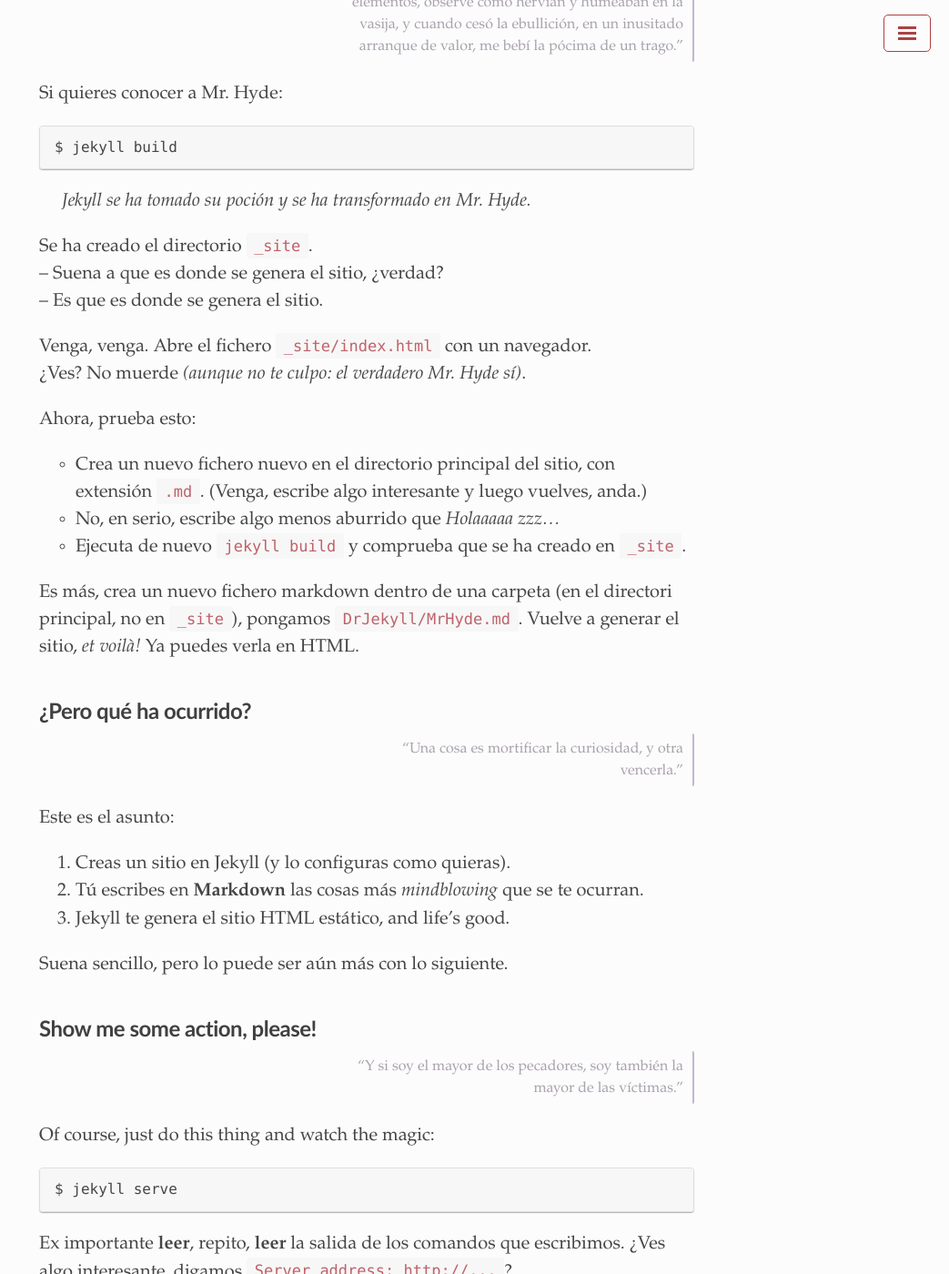
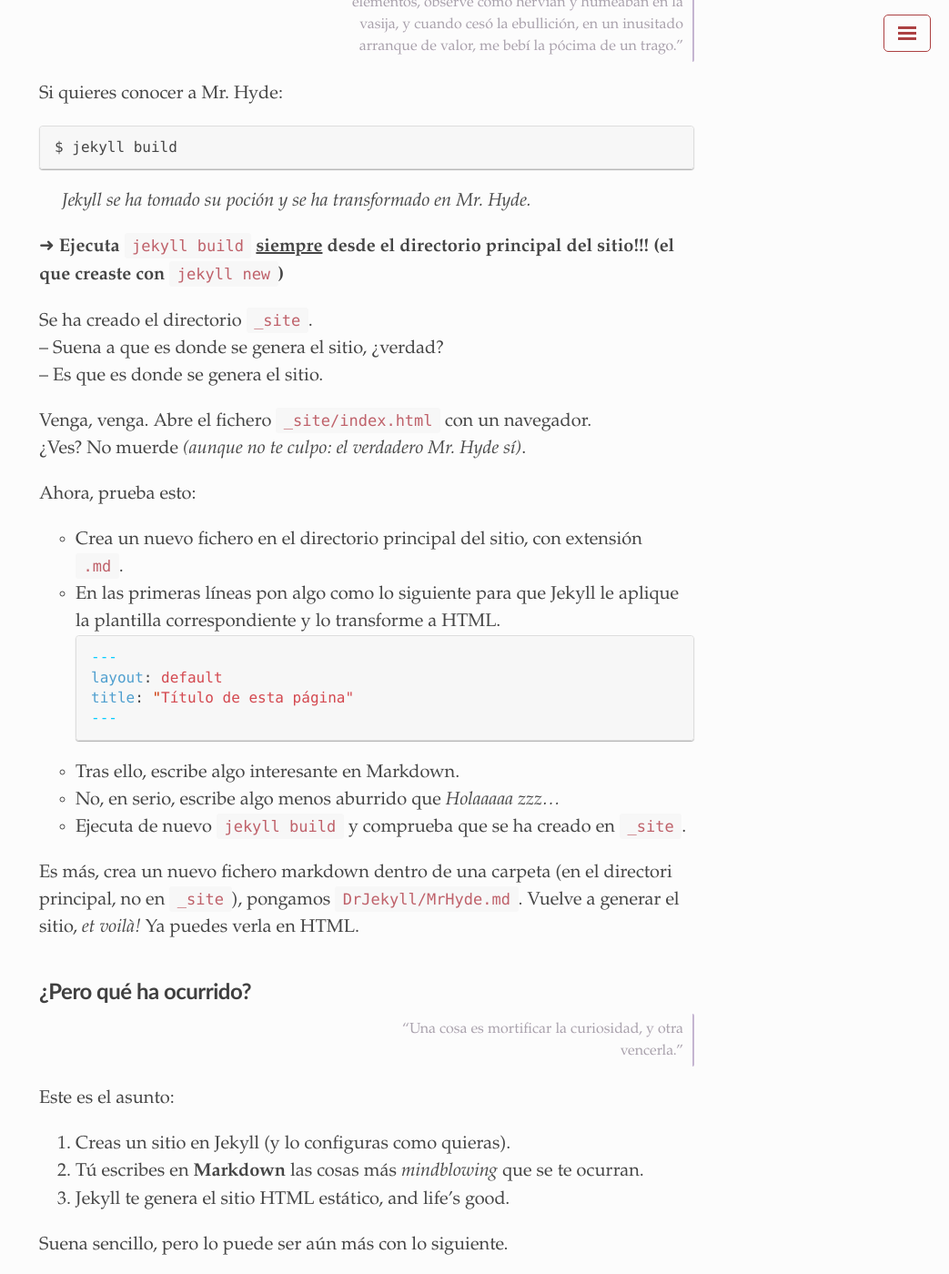
Before and after one commit to santi-gf/santi-gf.github.io, a Jekyll site: the page built from ser/jekyll.md, in a window 1280 px wide and 1400 px high, scrolled down 2187 px. Shown: the whole window at 91% size, without its empty margins (237-1280 px from the left). Built offline with Jekyll 4.4.1, drawn with Linux system fonts in a browser that asks for light colours; a style sheet for code colours, icons or effects is not loaded.

Commit message:
Jekyll: yaml in file

````diff
--- a/ser/jekyll.md
+++ b/ser/jekyll.md
@@ -108,6 +108,8 @@ Si quieres conocer a Mr. Hyde:
 
 > Jekyll se ha tomado su poción y se ha transformado en Mr. Hyde.
 
+➜ **Ejecuta `jekyll build` <u>siempre</u> desde el directorio principal del sitio!!! (el que creaste con `jekyll new`)**
+
 Se ha creado el directorio `_site`.<br>
 -- Suena a que es donde se genera el sitio, ¿verdad?<br>
 -- Es que es donde se genera el sitio.
@@ -115,7 +117,15 @@ Se ha creado el directorio `_site`.<br>
 Venga, venga. Abre el fichero `_site/index.html` con un navegador.<br>¿Ves? No muerde *(aunque no te culpo: el verdadero Mr. Hyde sí)*.
 
 Ahora, prueba esto:
-- Crea un nuevo fichero nuevo en el directorio principal del sitio, con extensión `.md`. (Venga, escribe algo interesante y luego vuelves, anda.)
+- Crea un nuevo fichero en el directorio principal del sitio, con extensión `.md`.
+- En las primeras líneas pon algo como lo siguiente para que Jekyll le aplique la plantilla correspondiente y lo transforme a HTML.
+```yaml
+---
+layout: default
+title: "Título de esta página"
+---
+```
+- Tras ello, escribe algo interesante en Markdown.
 - No, en serio, escribe algo menos aburrido que *Holaaaaa zzz...*
 - Ejecuta de nuevo `jekyll build` y comprueba que se ha creado en `_site`.
 
@@ -147,7 +157,7 @@ Of course, just do this thing and watch the magic:
 
     $ jekyll serve
 
-Ex importante **leer**, repito, **leer** la salida de los comandos que escribimos. ¿Ves algo interesante, digamos `Server address: http://...`?
+Es importante **leer**, repito, **leer** la salida de los comandos que escribimos. ¿Ves algo interesante, digamos `Server address: http://...`?
 
 ➜ ¿Y qué haces que aún no lo has abierto?
 
````
